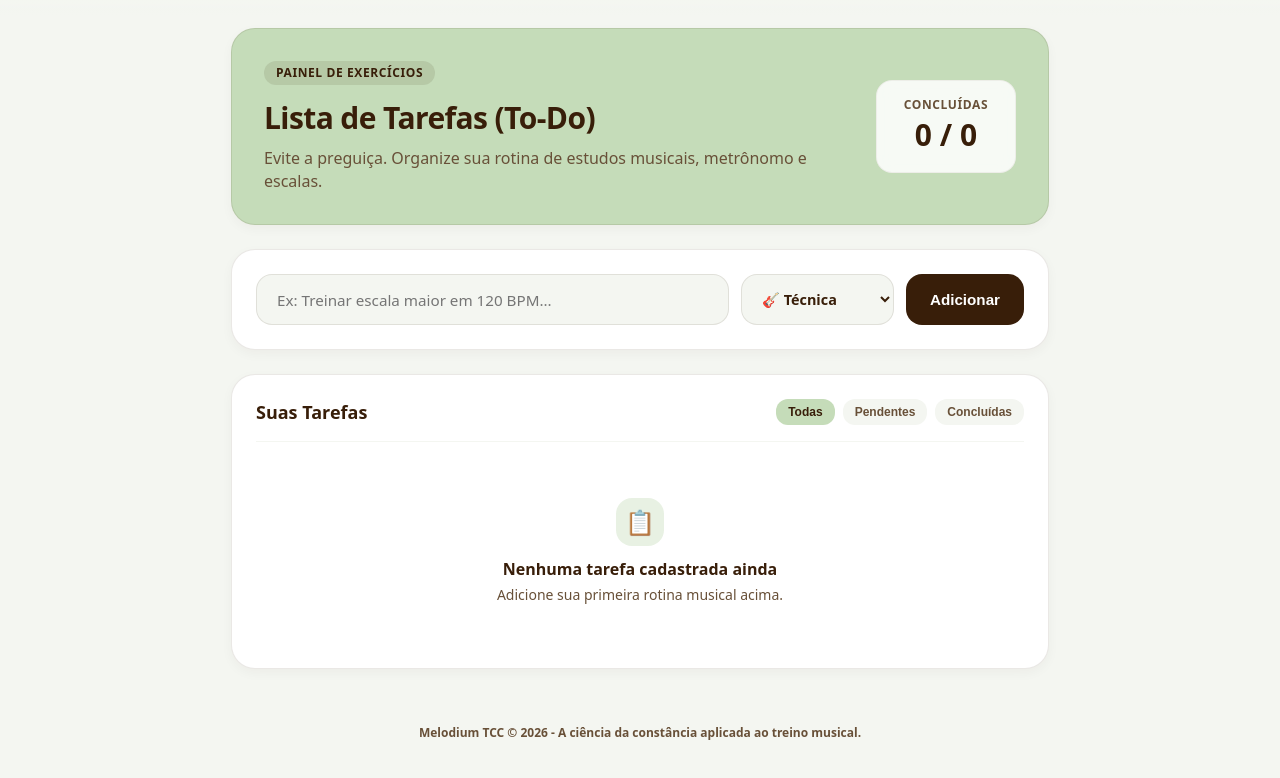
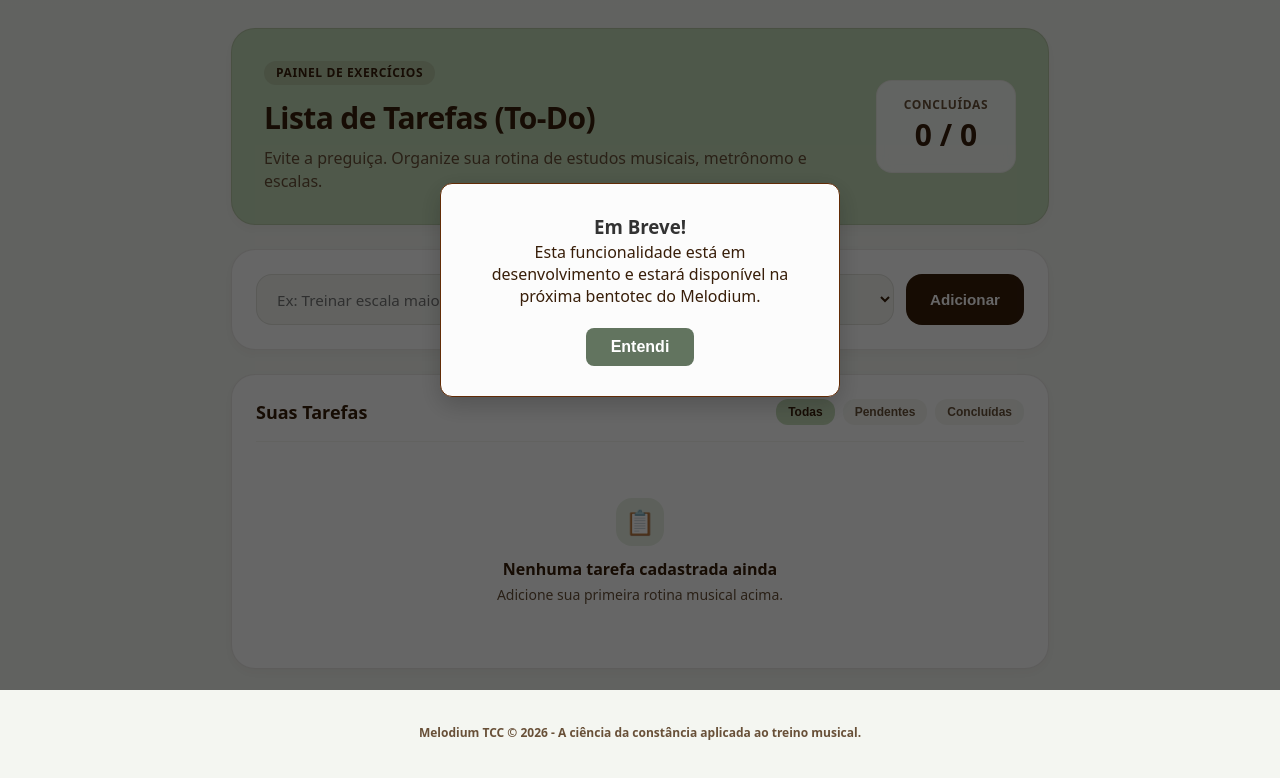
Before and after one commit to micardosofph/Melodium, a plain HTML site: page frontend/MelodiumWEB/toDoList/toDoList.html in a window 1280 px wide. Both pictures are taken after a click on the link "Rotinas Guiadas". Shown: the part 110-888 px from the top of the page. Drawn offline with Linux system fonts and the light colour scheme.

Commit message:
mudei de alert pra pop up

```diff
--- a/frontend/MelodiumWEB/global/header.html
+++ b/frontend/MelodiumWEB/global/header.html
@@ -9,8 +9,8 @@
     <nav class="nav-links-container">
     <ul class="nav-links">
         <li><a href="../about/about.html">Sobre o App</a></li>
-            <li><a href="#" onclick="alert('Funcionalidade em desenvolvimento para a próxima versão. Em breve!'); return false;">Rotinas Guiadas</a></li>
-            <li><a href="#" onclick="alert('Funcionalidade em desenvolvimento para a próxima versão. Em breve!'); return false;">Aba Social</a></li>
+        <li><a href="#" onclick="abrirModalEmBreve(); return false;">Rotinas Guiadas</a></li>
+        <li><a href="#" onclick="abrirModalEmBreve(); return false;">Aba Social</a></li>
         <li><a href="../tools/tools.html">Ferramentas</a></li>
         <li><a href="../accessibility/accessibility.html">Acessibilidade</a></li>
         <li><a href="../dashboard/dashboard.html">Painel Web</a></li>
@@ -27,3 +27,11 @@
         <img src="../global/images/closeMenuButton.svg" alt="Fechar menu" class="closeMenuImage">
     </button>
 </header>
+
+<div id="modalEmBreve" class="modal-em-breve-overlay">
+    <div class="modal-em-breve-content border-main">
+        <h3 style="margin-top: 0; color: #333; ">Em Breve!</h3>
+        <p>Esta funcionalidade está em desenvolvimento e estará disponível na próxima bentotec do Melodium.</p>
+        <button onclick="fecharModalEmBreve()" class="btn-fechar-modal">Entendi</button>
+    </div>
+</div>
--- a/frontend/MelodiumWEB/global/header.js
+++ b/frontend/MelodiumWEB/global/header.js
@@ -103,3 +103,11 @@
   // Dispara a montagem do componente assim que o DOM estiver pronto
   document.addEventListener('DOMContentLoaded', injectHeaderComponent);
 })();
+
+function abrirModalEmBreve() {
+    document.getElementById('modalEmBreve').style.display = 'flex';
+}
+
+function fecharModalEmBreve() {
+    document.getElementById('modalEmBreve').style.display = 'none';
+}
--- a/frontend/MelodiumWEB/global/style.css
+++ b/frontend/MelodiumWEB/global/style.css
@@ -17,6 +17,7 @@
   --hover-color: #C2E0BC;
   --beat-color: #C2E0BC;
   --beat-forte-color: #612B06;
+
 
   --z-index-navbar: 2;
   --z-index-header-safe-area: 1;
@@ -325,3 +326,44 @@ main,
     border-top: var(--border-width) dashed var(--border-color);
   }
 }
+
+.modal-em-breve-overlay {
+    display: none;
+    position: fixed;
+    top: 0;
+    left: 0;
+    width: 100%;
+    height: 100%;
+    background-color: rgba(0, 0, 0, 0.6);
+    z-index: 9999;
+    align-items: center;
+    justify-content: center;
+}
+
+
+.modal-em-breve-content {
+    background-color: #fcfcfc;
+    padding: 30px;
+    border-radius: 12px;
+    text-align: center;
+    max-width: 400px;
+    width: 90%;
+    box-shadow: 0 8px 25px rgba(0,0,0,0.2);
+}
+
+.btn-fechar-modal {
+    margin-top: 20px;
+    padding: 10px 25px;
+    background-color: #62745f;
+    color: white;
+    border: none;
+    border-radius: 8px;
+    cursor: pointer;
+    font-size: 1rem;
+    font-weight: bold;
+    transition: 0.3s;
+}
+
+.btn-fechar-modal:hover {
+    opacity: 0.8;
+}
--- a/frontend/MelodiumWEB/toDoList/toDoList.html
+++ b/frontend/MelodiumWEB/toDoList/toDoList.html
@@ -38,10 +38,10 @@
             <input type="text" id="taskInput" placeholder="Ex: Treinar escala maior em 120 BPM..." class="input-text"
                 required>
             <select id="categorySelect" class="input-select">
-                <option value="Tecnica">🎸 Técnica</option>
-                <option value="Teoria">🎼 Teoria</option>
-                <option value="Repertorio">🎵 Repertório</option>
-                <option value="Outros">📌 Outros</option>
+                <option value="Tecnica">Técnica</option>
+                <option value="Teoria">Teoria</option>
+                <option value="Repertorio">Repertório</option>
+                <option value="Outros">Outros</option>
             </select>
             <button type="submit" class="btn-primary">
                 Adicionar
```
Lines whose indentation alone changed are shown as unchanged.
